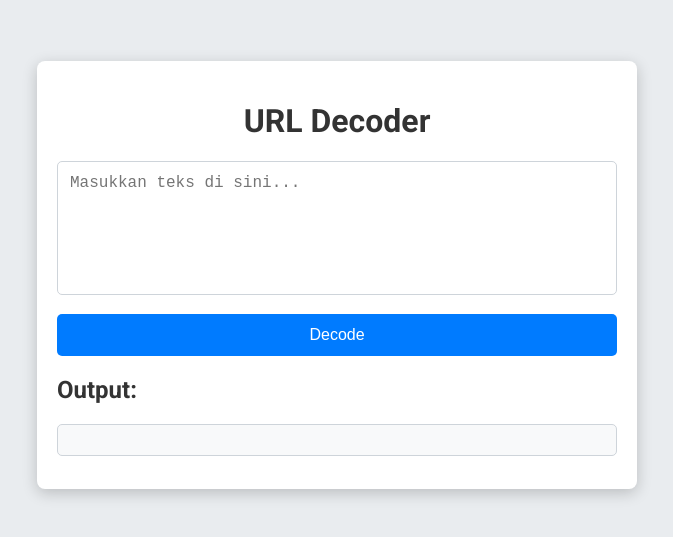
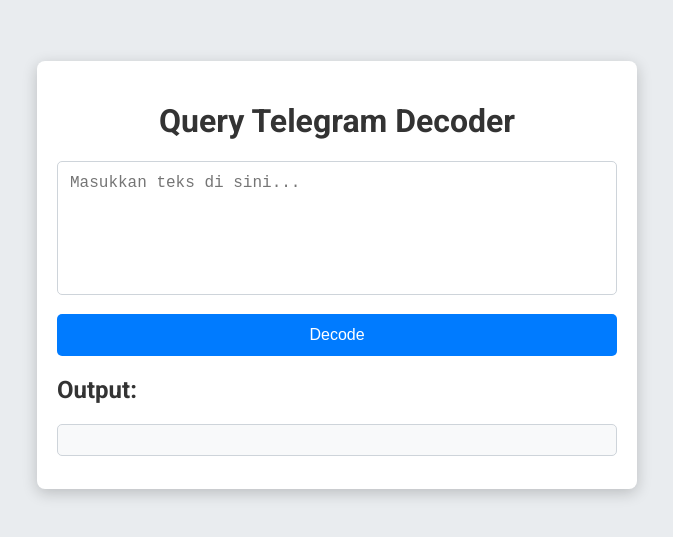
Before and after one commit to wxyz47/query, a plain HTML site: page index.html in a window 1280 px wide. Shown: the part 125-662 px from the top of the page, without its empty margins (303-976 px from the left). Drawn offline with Linux system fonts and the light colour scheme.

Commit message:
Update index.html

```diff
--- a/index.html
+++ b/index.html
@@ -3,13 +3,13 @@
 <head>
     <meta charset="UTF-8">
     <meta name="viewport" content="width=device-width, initial-scale=1.0">
-    <title>URL Decoder</title>
+    <title>Query Telegram Decoder</title>
     <link rel="stylesheet" href="styles.css">
     <link href="https://fonts.googleapis.com/css2?family=Roboto:wght@400;700&display=swap" rel="stylesheet">
 </head>
 <body>
     <div class="container">
-        <h1>URL Decoder</h1>
+        <h1>Query Telegram Decoder</h1>
         <textarea id="input" rows="6" placeholder="Masukkan teks di sini..."></textarea>
         <button id="decodeButton">Decode</button>
         <h2>Output:</h2>
```
